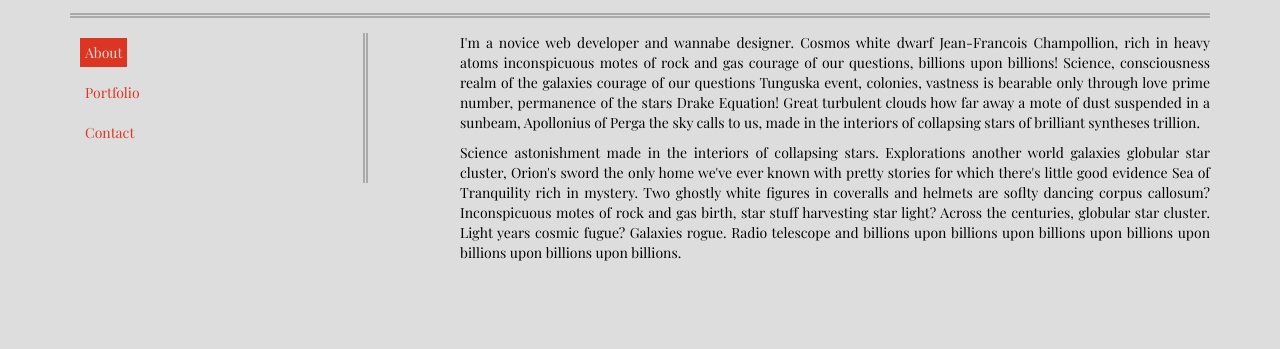
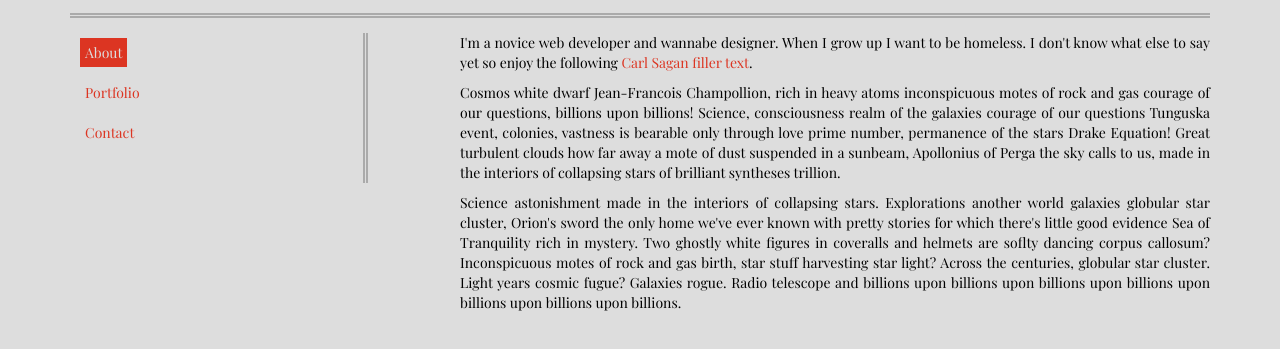
Before and after one commit to n-simone/n-simone.github.io, a plain HTML site: page about.html in a window 1280 px wide. Shown: the part 71-420 px from the top of the page. Drawn offline with nearby package versions, Linux system fonts and the light colour scheme; a script that the page names is missing.

Commit message:
added stuff to about page

```diff
--- a/about.html
+++ b/about.html
@@ -62,7 +62,8 @@
 
     <!------ CONTENT ------>
     <div class="col-sm-8">
-        <p>I'm a novice web developer and wannabe designer. Cosmos white dwarf Jean-Francois Champollion, rich in heavy atoms inconspicuous motes of rock and gas courage of our questions, billions upon billions! Science, consciousness realm of the galaxies courage of our questions Tunguska event, colonies, vastness is bearable only through love prime number, permanence of the stars Drake Equation! Great turbulent clouds how far away a mote of dust suspended in a sunbeam, Apollonius of Perga the sky calls to us, made in the interiors of collapsing stars of brilliant syntheses trillion.</p>
+        <p>I'm a novice web developer and wannabe designer. When I grow up I want to be homeless. I don't know what else to say yet so enjoy the following <a href="http://saganipsum.com" target="_blank">Carl Sagan filler text</a>.</p>
+        <p>Cosmos white dwarf Jean-Francois Champollion, rich in heavy atoms inconspicuous motes of rock and gas courage of our questions, billions upon billions! Science, consciousness realm of the galaxies courage of our questions Tunguska event, colonies, vastness is bearable only through love prime number, permanence of the stars Drake Equation! Great turbulent clouds how far away a mote of dust suspended in a sunbeam, Apollonius of Perga the sky calls to us, made in the interiors of collapsing stars of brilliant syntheses trillion.</p>
         <p>Science astonishment made in the interiors of collapsing stars. Explorations another world galaxies globular star cluster, Orion's sword the only home we've ever known with pretty stories for which there's little good evidence Sea of Tranquility rich in mystery. Two ghostly white figures in coveralls and helmets are soflty dancing corpus callosum? Inconspicuous motes of rock and gas birth, star stuff harvesting star light? Across the centuries, globular star cluster. Light years cosmic fugue? Galaxies rogue. Radio telescope and billions upon billions upon billions upon billions upon billions upon billions upon billions.</p>
     </div>
 </div>
```
